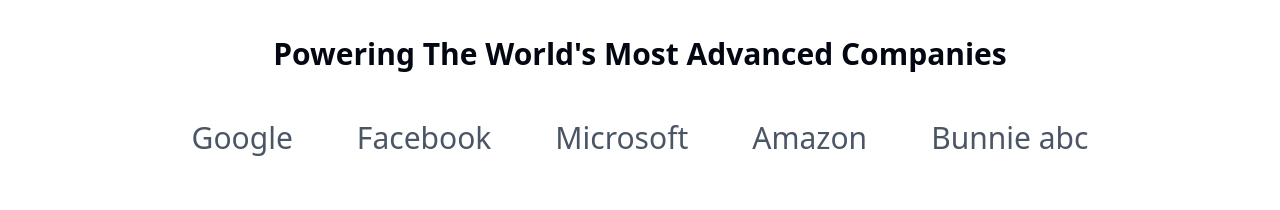
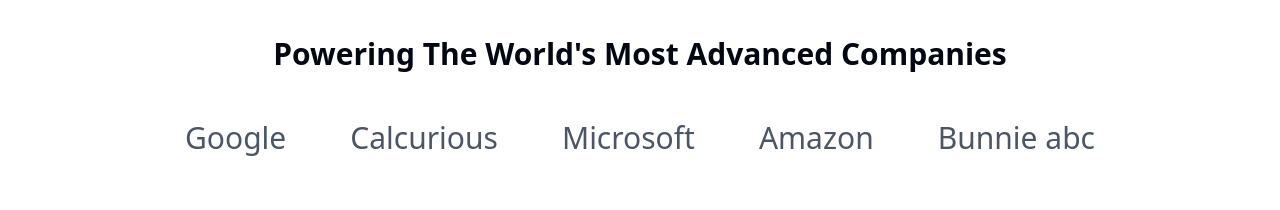
Before and after one commit to tito-arch/jobs-international, a Next.js app: page / in a window 1280 px wide. Shown: the part 2040-2250 px from the top of the page. Built offline with nearby package versions, Linux system fonts and the light colour scheme.

Commit message:
Updates company logos
Replaces a company logo with a new one to reflect current partners.

```diff
--- a/components/CompanyLogos.tsx
+++ b/components/CompanyLogos.tsx
@@ -1,7 +1,7 @@
 export default function CompanyLogos() {
   const logos = [
     { name: 'Google', logo: 'Google' },
-    { name: 'Facebook', logo: 'Facebook' },
+    { name: 'Calcurious', logo: 'Calcurious' },
     { name: 'Microsoft', logo: 'Microsoft' },
     { name: 'Amazon', logo: 'Amazon' },
     { name: 'Bunnie ABC', logo: 'Bunnie abc' },
```
